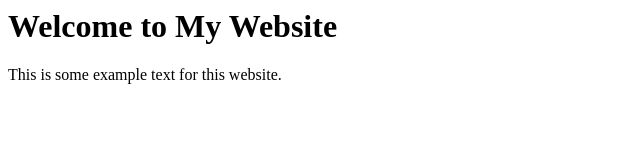
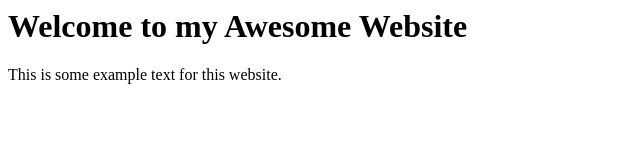
Before and after one commit to BWilt1145/static-site, a plain HTML site: page index.html in a window 1280 px wide. Shown: the whole page, without its empty margins (0-640 px from the left). Drawn offline with Linux system fonts and the light colour scheme.

Commit message:
Updated heading in index.html to 'Welcome to my Awesome Website'

```diff
--- a/index.html
+++ b/index.html
@@ -1,2 +1,2 @@
-<h1>Welcome to My Website</h1>
+<h1>Welcome to my Awesome Website</h1>
 <p>This is some example text for this website.</p>
```
